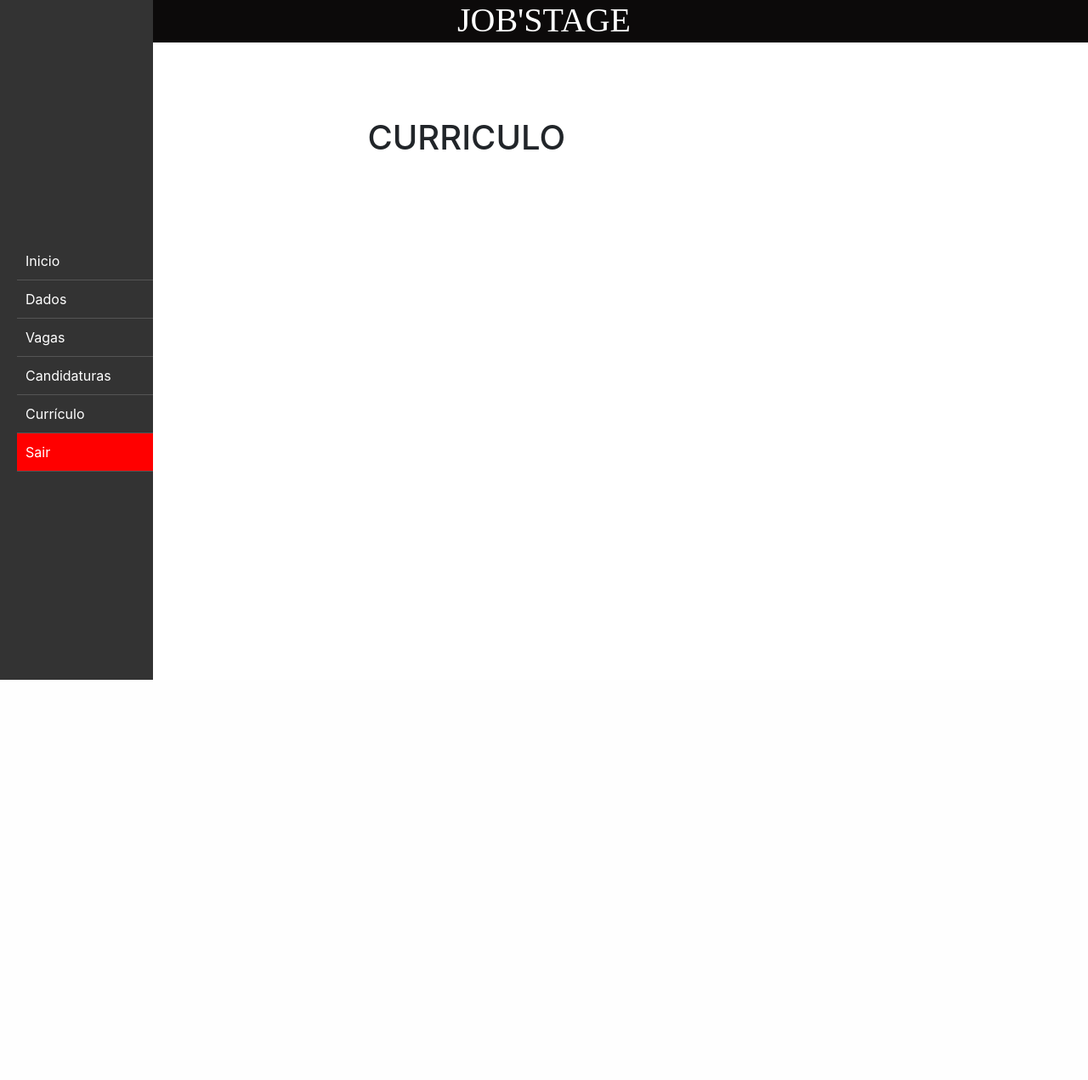
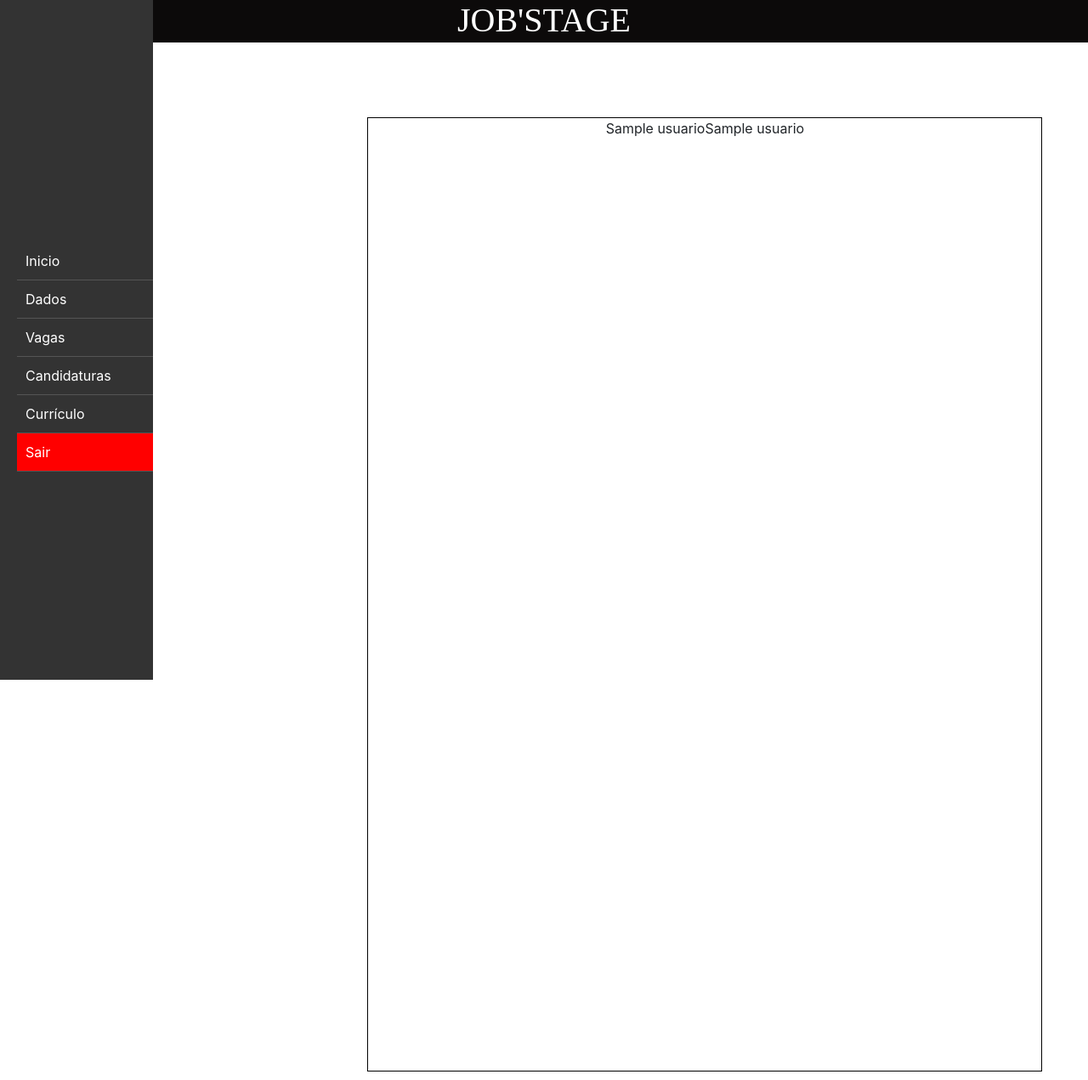
Before and after one commit to NelsonSilvaa/jobstage, a PHP site: page /usuario/dados-usuario/curriculo.php in a window 1280 px wide. Shown: the whole page at 85% size. Before the commit the page ends 800 px from the top, so only its background shows below. Run offline with PHP 8.4, Linux system fonts and the light colour scheme; the visitor is signed in with stand-in values (Sample User, id 1); tables that the repository leaves empty hold one stand-in row (values such as "Sample post").

Commit message:
criando link para visualização de curriculos de candidatos

```diff
--- a/usuario/dados-usuario/curriculo.php
+++ b/usuario/dados-usuario/curriculo.php
@@ -7,6 +7,12 @@ session_start();
     include("../../src/configs/conexao.php");
 
     $user_id = $_SESSION['ID_USUARIO'];
+
+    $sql = "SELECT * FROM usuario
+            WHERE ID_USUARIO = $user_id";
+
+    $resultado = mysqli_query($conn, $sql);
+    $query = mysqli_fetch_assoc($resultado);
 
 ?>
 <!DOCTYPE html>
@@ -21,7 +27,7 @@ session_start();
     <link rel="stylesheet" href="../../css/layout.css">
     <meta http-equiv="Cache-Control" content="no-cache" />
     <script src="../../src/JS/jquery-3.6.4.js"></script>
-    <a href="../../index.html"
+    <a href="../../index.html">
 </head>
 <body>
 <header>
@@ -42,8 +48,27 @@ session_start();
         </ul>
     </div>
 
+
+
+
+
     <div class="container-dados">
-        <h1>CURRICULO</h1>
+        <div style="width: 794px; height: 1123px; border: 1px solid black;">
+            <header style="background-color: white;">
+                <div class="nome">
+                    <?php echo $query['NOME'] ?>
+                </div>
+                <div class="dados-pessoais">
+                    <?php echo $query['NOME'] ?>
+                </div>
+            </header>
+            <main>
+
+            </main>
+            <footer>
+
+            </footer>
+        </div>
     </div>
 
 
```
Also changed, not shown: empresas/vagas/candidaturas.php (+7 -4 lines), empresas/vagas/curriculoUsuarios.php (added, +18 -0 lines).
